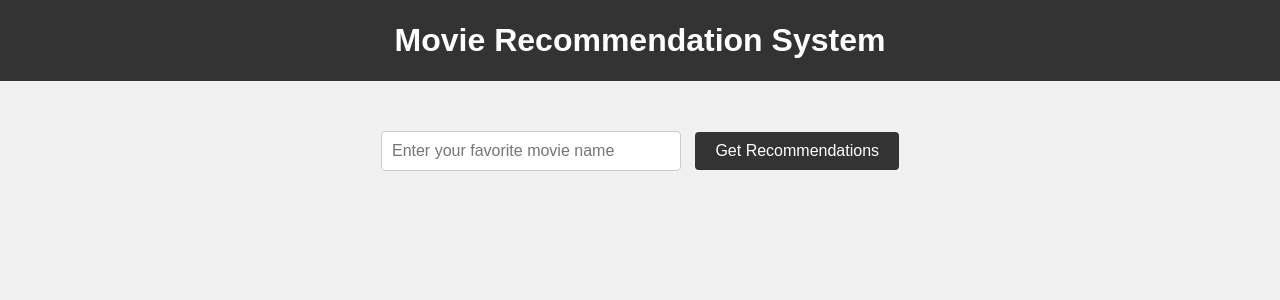
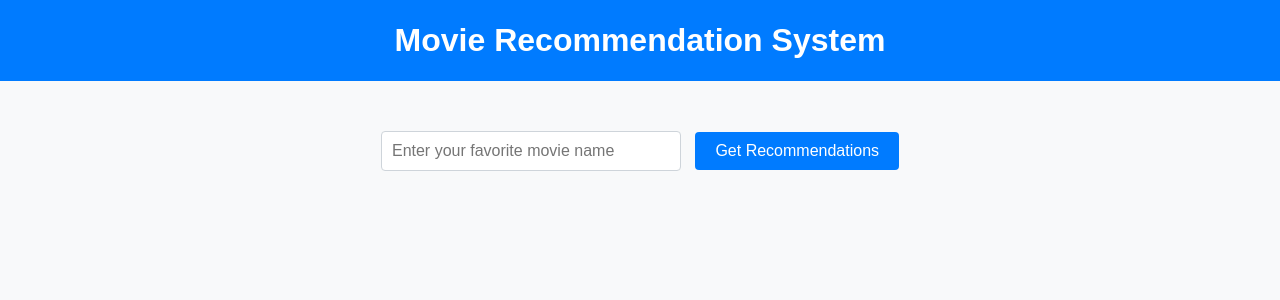
Before and after one commit to imisgsc/MOVIE-RECOMMENDATION-SYSTEM, a Flask app: page / in a window 1280 px wide. Shown: the top 300 px of the page. Run offline with Flask 3, Linux system fonts and the light colour scheme; parts of the project's set-up code (start-up, migrations or seed data) failed here and were passed over.

Commit message:
updated styles

```diff
--- a/static/styles.css
+++ b/static/styles.css
@@ -7,8 +7,9 @@
 
 body {
     font-family: Arial, sans-serif;
-    background-color: #f0f0f0;
+    background-color: #f8f9fa; /* Light gray background */
     line-height: 1.6;
+    color: #343a40; /* Dark text color */
 }
 
 .container {
@@ -17,7 +18,7 @@ body {
 }
 
 header {
-    background-color: #333;
+    background-color: #007bff; /* Blue header */
     color: #fff;
     padding: 15px 0;
     text-align: center;
@@ -33,7 +34,7 @@ nav {
 }
 
 nav a {
-    color: #fff;
+    color: #007bff; /* Blue links */
     text-decoration: none;
     margin: 0 10px;
     font-size: 1.2rem;
@@ -52,7 +53,7 @@ nav a:hover {
     padding: 10px;
     width: 300px;
     font-size: 1rem;
-    border: 1px solid #ccc;
+    border: 1px solid #ced4da; /* Light gray border */
     border-radius: 4px;
     margin-right: 10px;
 }
@@ -60,7 +61,7 @@ nav a:hover {
 .search-section button {
     padding: 10px 20px;
     font-size: 1rem;
-    background-color: #333;
+    background-color: #007bff; /* Blue button */
     color: #fff;
     border: none;
     border-radius: 4px;
@@ -68,7 +69,7 @@ nav a:hover {
 }
 
 .search-section button:hover {
-    background-color: #555;
+    background-color: #0056b3; /* Darker blue on hover */
 }
 
 .movie-section {
@@ -91,7 +92,7 @@ nav a:hover {
 .movie-title {
     font-size: 1.2rem;
     font-weight: bold;
-    color: #333;
+    color: #343a40; /* Dark text color */
 }
 
 .goback {
@@ -99,11 +100,11 @@ nav a:hover {
     margin-top: 20px;
     text-decoration: none;
     padding: 10px 20px;
-    background-color: #333;
+    background-color: #007bff; /* Blue button */
     color: #fff;
     border-radius: 4px;
 }
 
 .goback:hover {
-    background-color: #555;
+    background-color: #0056b3; /* Darker blue on hover */
 }
--- a/templates/recommendations.html
+++ b/templates/recommendations.html
@@ -19,7 +19,8 @@
                 {% for movie in recommendations %}
                 <li>
                     <div>
-                        <span class="movie-title">{{ movie }}</span>                    </div>
+                        <span class="movie-title">{{ movie }}</span>
+                    </div>
                 </li>
                 {% endfor %}
             </ul>
```
